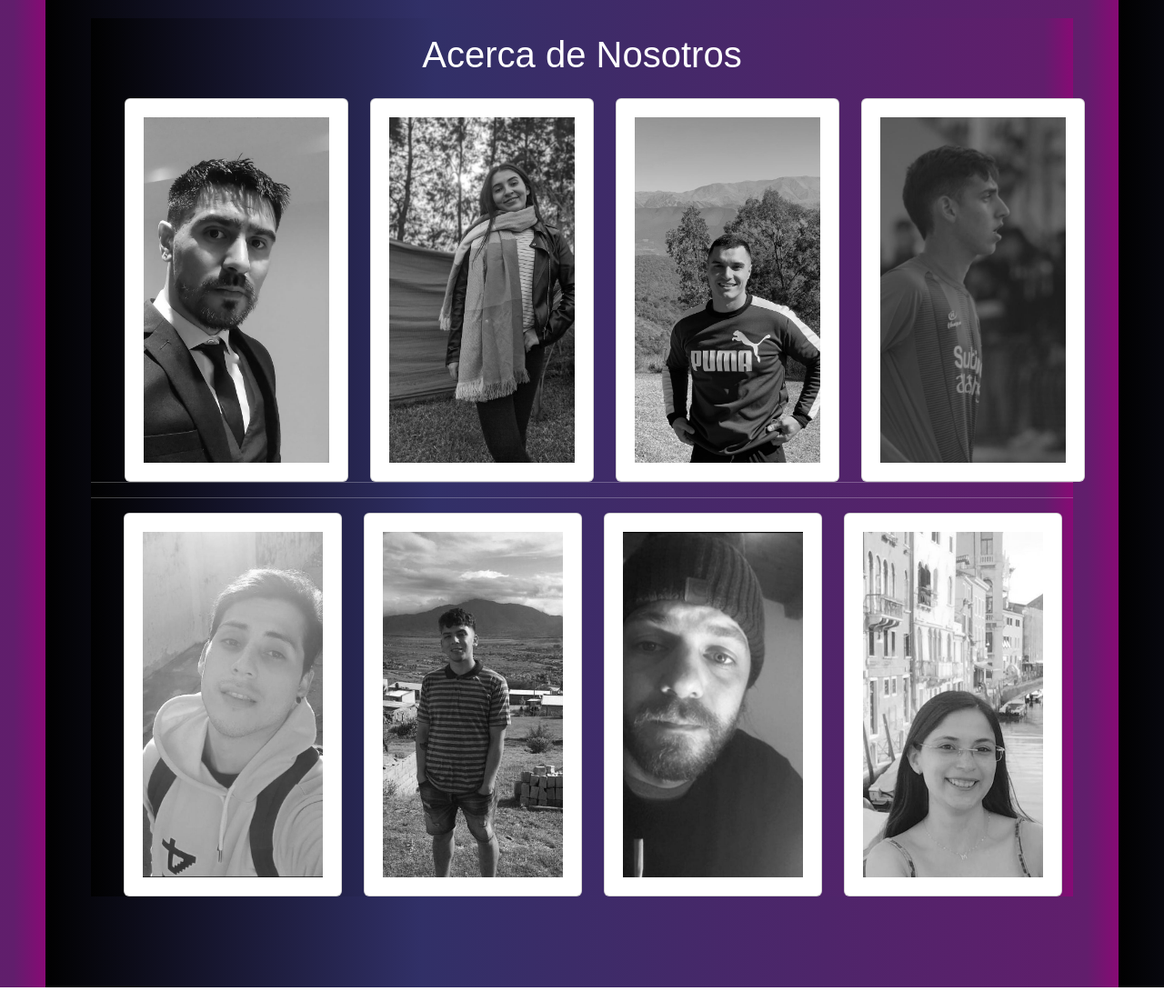
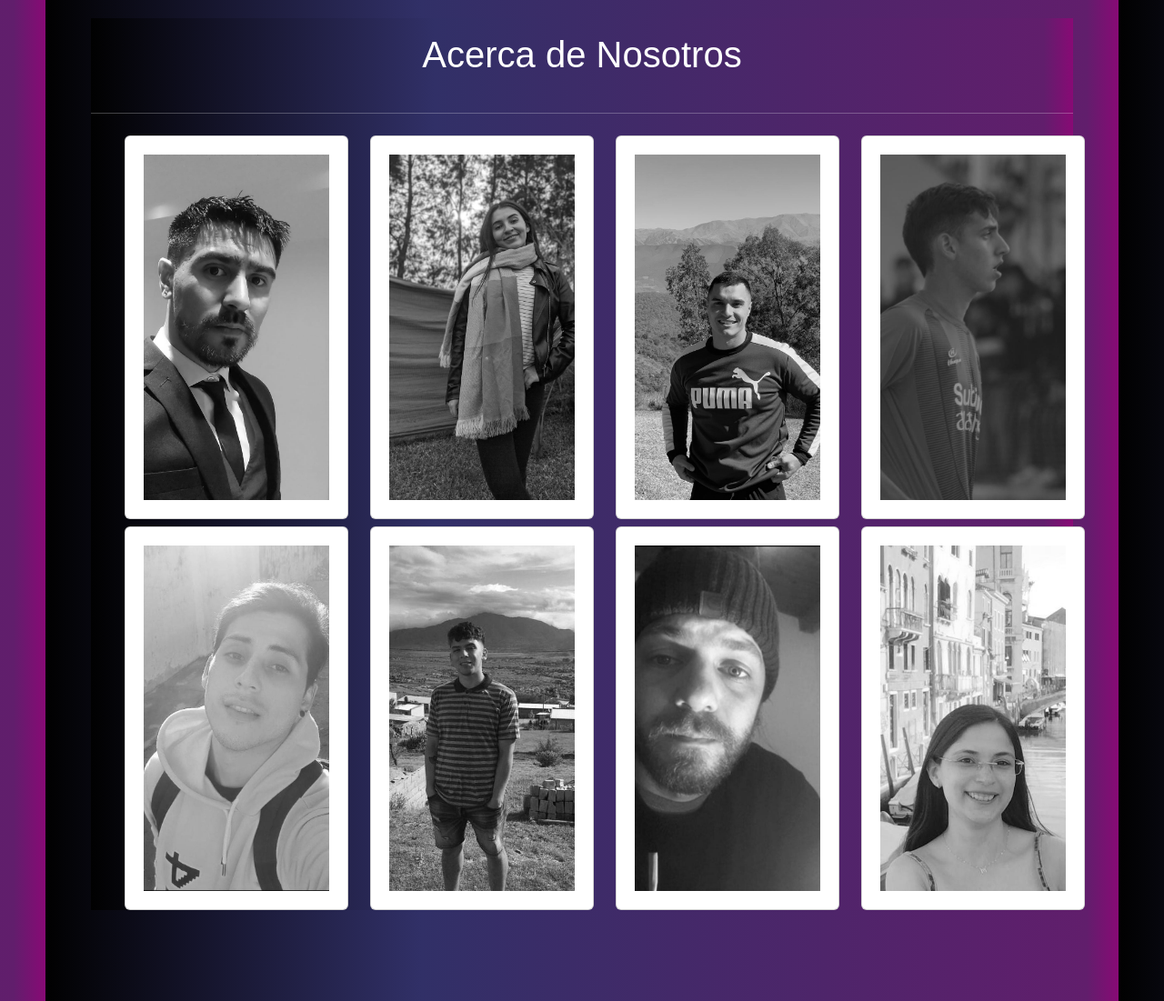
Before and after one commit to FranciscoEscobar19/2da-Entrega, a plain HTML site: page HTML/AcercaDeNosotros.html in a window 1280 px wide. Shown: the part 80-1181 px from the top of the page at 91% size. Drawn offline with nearby package versions, Linux system fonts and the light colour scheme.

Commit message:
trabajo actualizado

```diff
--- a/HTML/AcercaDeNosotros.html
+++ b/HTML/AcercaDeNosotros.html
@@ -9,17 +9,20 @@
     <link href="https://cdn.jsdelivr.net/npm/bootstrap@5.2.1/dist/css/bootstrap.min.css" rel="stylesheet"
         integrity="sha384-iYQeCzEYFbKjA/T2uDLTpkwGzCiq6soy8tYaI1GyVh/UjpbCx/TYkiZhlZB6+fzT" crossorigin="anonymous" />
         <link rel="stylesheet" href="/CSS/AcercaDeNosotros.css">
+        <link rel="stylesheet" href="../CSS/style.css">
+    <link rel="shortcut icon" href="../IMG/favicon-32x32.png" type="image/x-icon">
 
 </head>
 <body>
+    <section >
     <div class="container-fluid text-center pt-3 pb-3"><h1>Acerca de Nosotros</h1></div>
     <hr>
 
 
-    <div class="container-fluid">
+    <div class="container-fluid ">
 
         <div class="row">
-            <div class="col-12 col-md-3 ">
+            <div class="col-12 col-md-3 mt-2 ">
                 <div class="card">
                     <div class="fotos">
                         <img src="../IMG/franco.jpeg"class="card-img-top fotos" alt="Franco Amado" />
@@ -35,7 +38,7 @@
                 </div>
             </div>
 
-            <div class="col-12 col-md-3">
+            <div class="col-12 col-md-3 mt-2 ">
                 <div class="card">
                     <div class="fotos">
                         <img src="../IMG/cony.jpeg" class="card-img-top fotos" alt="Constanza Araoz" />
@@ -50,7 +53,7 @@
                 </div>
             </div>
 
-            <div class="col-12 col-md-3">
+            <div class="col-12 col-md-3 mt-2 ">
                 <div class="card">
                     <div class="fotos">
                         <img src="../IMG/fran.jpeg" class="card-img-top fotos" alt="Francisco Escobar" />
@@ -65,7 +68,7 @@
                 </div>
             </div>
 
-            <div class="col-12 col-md-3">
+            <div class="col-12 col-md-3 mt-2 ">
                 <div class="card">
                     <div class="fotos">
                         <img src="../IMG/manuel.jpeg"class="card-img-top fotos" alt="Manuel Ibañez" />
@@ -79,15 +82,7 @@
                     </div>
                 </div>
             </div>
-
-
-            <hr>
-            <hr>
-
-
-
-            <div class="row">
-                <div class="col-12 col-md-3">
+            <div class="col-12 col-md-3 mt-2 ">
                 <div class="card">
                     <div class="fotos">
                         <img src="../IMG/juampa.jpeg"class="card-img-top fotos" alt="Juan Moya" />
@@ -103,7 +98,7 @@
             </div>
 
 
-                <div class="col-12 col-md-3">
+            <div class="col-12 col-md-3 mt-2 ">
                 <div class="card">
                     <div class="fotos">
                         <img src="../IMG/jero.jpeg" class="card-img-top fotos" alt="Jeronimo Quintana" />
@@ -118,7 +113,7 @@
                 </div>
             </div>
 
-                <div class="col-12 col-md-3 ">
+            <div class="col-12 col-md-3 mt-2 ">
                 <div class="card">
                     <div class="fotos">
                         <img src="../IMG/rodri.jpeg" class="card-img-top fotos" alt="Rodrigo Romano" />
@@ -133,7 +128,7 @@
                 </div>
             </div>
 
-                <div class="col-12  col-md-3 ">
+            <div class="col-12  col-md-3 mt-2">
                 <div class="card">
                     <div class="fotos">
                         <img src="../IMG/mica.jpeg"class="card-img-top fotos" alt="Micaela Zelaya"  />
@@ -148,11 +143,6 @@
                 </div>
             </div>
 
-
-        </div>
-
-
-
     </div>
 
    </section>
@@ -161,6 +151,7 @@
 
 
 
+
 </body>
 
 </html>
```
Also changed, not shown: CSS/AcercaDeNosotros.css (+2 -6 lines), HTML/Contacto.html (+1 -1 lines), HTML/CrudStock.html (+1 -1 lines), HTML/DetallesDeJuego.html (+1 -1 lines), HTML/error404.html (+1 -0 lines), index.html (+26 -3 lines). Lines whose indentation alone changed are shown as unchanged.
